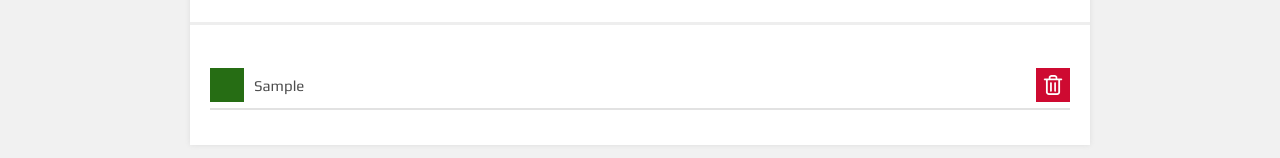
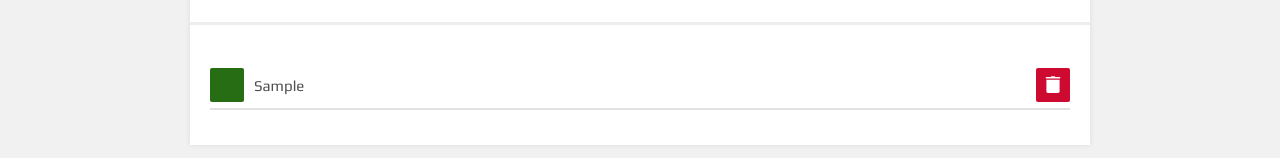
Before and after one commit to grzedomin/todo-list-react, a React (Create React App) app: page /#/zadania in a window 1280 px wide. Both pictures are taken after typing "Sample" into the empty fields and a click on the button "Dodaj zadanie". Shown: the part 604-762 px from the top of the page. Built offline with nearby package versions, Linux system fonts and the light colour scheme.

Commit message:
changed trash icon to svg

```diff
--- a/src/features/tasks/TasksPage/TaskList/index.js
+++ b/src/features/tasks/TasksPage/TaskList/index.js
@@ -1,4 +1,4 @@
-import { List, Item, Content, Button, StyledLink } from "./styled";
+import { List, Item, Content, Button, StyledLink, Icon } from "./styled";
 import { useDispatch, useSelector } from "react-redux";
 import { toggleTaskDone, removeTask, selectHideDone, selectTasksByQuery } from "../../tasksSlice";
 import searchQueryParamName from "../searchQueryParamName";
@@ -33,6 +33,7 @@ const TaskList = () => {
                         remove
                         onClick={() => dispatch(removeTask(task.id))}
                     >
+                        <Icon />
                     </Button>
                 </Item>
             ))}
--- a/src/features/tasks/TasksPage/TaskList/styled.js
+++ b/src/features/tasks/TasksPage/TaskList/styled.js
@@ -1,6 +1,6 @@
 import styled, { css } from "styled-components";
-import trash from "./trash.png";
-import { Link, NavLink } from "react-router-dom";
+import { NavLink } from "react-router-dom";
+import { ReactComponent as IconTrash } from "./icon-trash.svg"
 
 export const List = styled.ul`
     padding: 0px;
@@ -38,6 +38,7 @@ export const Button = styled.button`
     min-width: 34px;
     border: none;
     transition: 0.5s;
+    border-radius: 2px;
     font-size: 19px;
 
     &:hover{
@@ -58,7 +59,6 @@ export const Button = styled.button`
     `}
 
     ${({ remove }) => remove && css`
-        background: url("${trash}");
         background-color: rgb(206, 10, 49);
         background-position: center;
         background-repeat: no-repeat;
@@ -69,8 +69,6 @@ export const Button = styled.button`
         }
     `}
 `;
-
-const activeClassName = "active";
 
 export const StyledLink = styled(NavLink)`
     text-decoration: none;
@@ -87,3 +85,7 @@ export const StyledLink = styled(NavLink)`
         color: #737373;
     };
 `;
+
+export const Icon = styled(IconTrash)`
+    display: flex;
+`;
```
Also changed, not shown: src/features/tasks/TasksPage/TaskList/icon-trash.svg (added).
